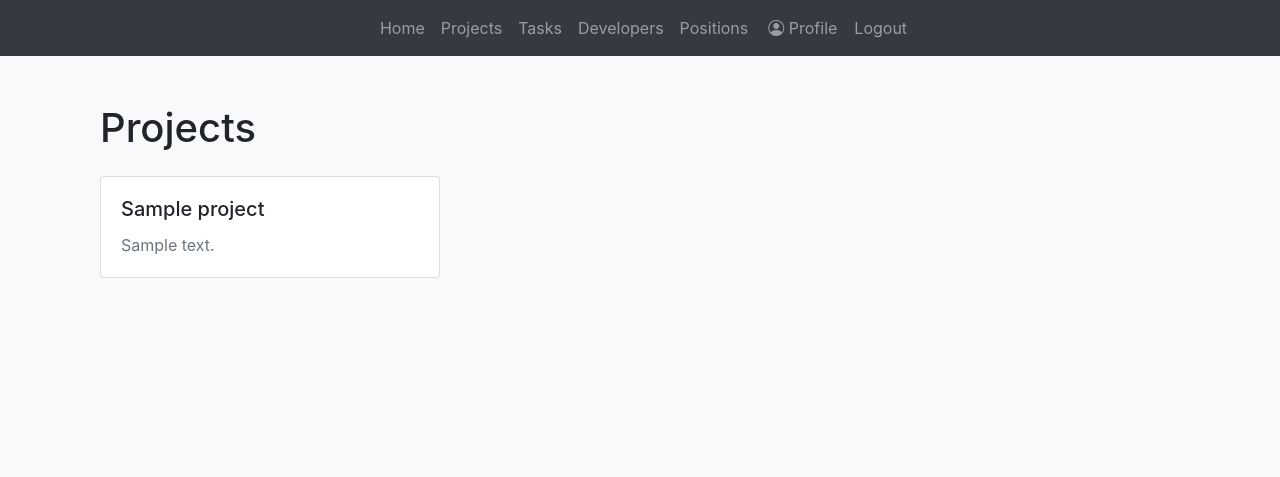
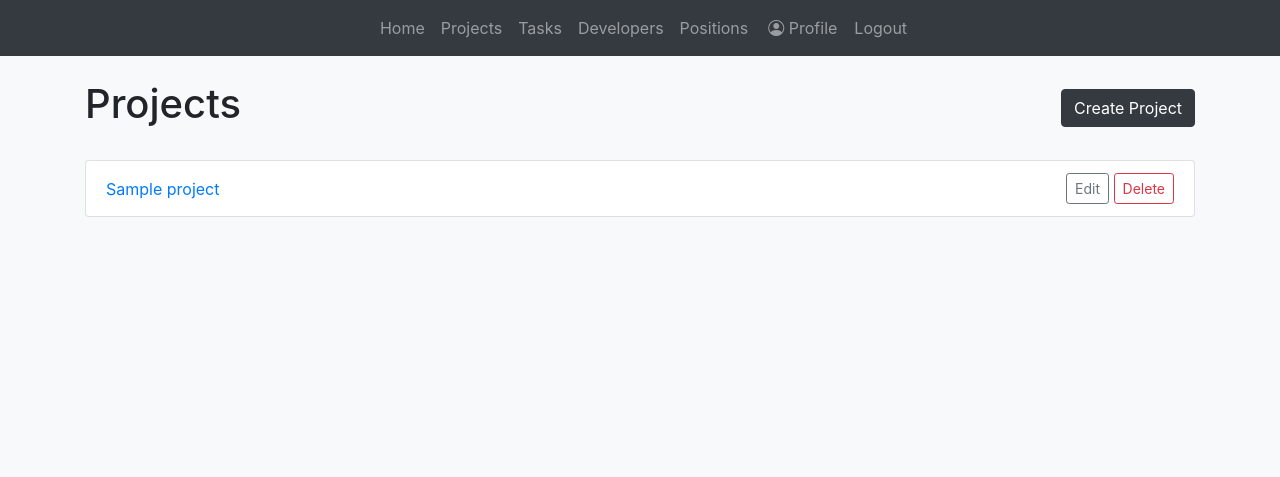
Before and after one commit to grimm60832-ops/django-task-tracker, a Django app: page /projects/ in a window 1280 px wide. Shown: the top 477 px of the page. Run offline with Django 5.2, Linux system fonts and the light colour scheme; a user stored in the database is signed in; tables that the repository leaves empty hold one stand-in row (values such as "Sample post").

Commit message:
full CRUD and detail view for projects

```diff
--- a/catalog/urls.py
+++ b/catalog/urls.py
@@ -8,7 +8,11 @@ from catalog.views import (
     TaskListView,
     RegistrationView,
     DeveloperUpdateView,
-    CustomLogoutView
+    CustomLogoutView,
+    ProjectCreateView,
+    ProjectUpdateView,
+    ProjectDeleteView,
+    ProjectDetailView,
 )
 
 
@@ -23,5 +27,9 @@ urlpatterns = (
     path('login/', LoginView.as_view(template_name="catalog/login.html"), name="login"),
     path('logout/', CustomLogoutView.as_view(), name="logout"),
     path('register/', RegistrationView.as_view(), name="register"),
-    path("profile/", DeveloperUpdateView.as_view(), name="dev_profile"),
+    path('profile/', DeveloperUpdateView.as_view(), name="dev_profile"),
+    path('project/create/', ProjectCreateView.as_view(), name="project-create"),
+    path('project/update/<int:pk>/', ProjectUpdateView.as_view(), name="project-update"),
+    path('project/delete/<int:pk>/', ProjectDeleteView.as_view(), name="project-delete"),
+    path('project/detail/<int:pk>/', ProjectDetailView.as_view(), name="project-detail"),
 )
--- a/catalog/views.py
+++ b/catalog/views.py
@@ -1,4 +1,10 @@
-from django.views.generic import TemplateView, ListView, UpdateView
+from django.views.generic import (
+    TemplateView,
+    ListView,
+    UpdateView,
+    CreateView,
+    DeleteView,
+)
 from django.views import generic
 from django.contrib.auth.mixins import LoginRequiredMixin
 from django.contrib.auth.views import LogoutView as AuthLogoutView
@@ -23,9 +29,45 @@ class IndexView(TemplateView):
         return context
 
 
+class ProjectCreateView(LoginRequiredMixin, CreateView):
+    model = Project
+    fields = ["name", "description"]
+    template_name = "catalog/project_form.html"
+    success_url = reverse_lazy("catalog:projects")
+
+    def form_valid(self, form):
+        messages.success(self.request, "Successfully created a new project.")
+        return super().form_valid(form)
+
+
+class ProjectUpdateView(LoginRequiredMixin, UpdateView):
+    model = Project
+    fields = ["name", "description"]
+    template_name = "catalog/project_form.html"
+    success_url = reverse_lazy("catalog:projects")
+
+    def form_valid(self, form):
+        messages.success(self.request, "Successfully updated your project.")
+        return super().form_valid(form)
+
+
+class ProjectDeleteView(LoginRequiredMixin, DeleteView):
+    model = Project
+    template_name = "catalog/project_confirm_delete.html"
+    success_url = reverse_lazy("catalog:projects")
+
+    def delete(self, request, *args, **kwargs):
+        messages.success(self.request, "Project successfully deleted.")
+        return super().delete(request, *args, **kwargs)
+
 class ProjectListView(LoginRequiredMixin, ListView):
     model = Project
     template_name = "catalog/project_list.html"
+
+
+class ProjectDetailView(LoginRequiredMixin, DeleteView):
+    model = Project
+    template_name = "catalog/project_delete.html"
 
 
 class DeveloperListView(LoginRequiredMixin, ListView):
--- a/templates/catalog/project_list.html
+++ b/templates/catalog/project_list.html
@@ -1,26 +1,22 @@
 {% extends "catalog/base.html" %}
 
 {% block content %}
-<div class="container mt-4">
-  <h1 class="mb-4">Projects</h1>
+<div class="d-flex justify-content-between align-items-center mb-4">
+  <h1>Projects</h1>
+  <a href="{% url 'catalog:project-create' %}" class="btn btn-dark">Create Project</a>
+</div>
 
-  <div class="row">
-    {% for project in project_list %}
-      <div class="col-md-4 mb-3">
-        <div class="card">
-          <div class="card-body">
-            <h5 class="card-title">{{ project.name }}</h5>
-            <p class="card-text text-muted">{{ project.description|default:"No description" }}</p>
-          </div>
-        </div>
+<ul class="list-group">
+  {% for project in project_list %}
+    <li class="list-group-item d-flex justify-content-between align-items-center">
+      <a href="{% url 'catalog:project-detail' project.pk %}">{{ project.name }}</a>
+      <div>
+        <a href="{% url 'catalog:project-update' project.pk %}" class="btn btn-sm btn-outline-secondary">Edit</a>
+        <a href="{% url 'catalog:project-delete' project.pk %}" class="btn btn-sm btn-outline-danger">Delete</a>
       </div>
-    {% empty %}
-      <div class="col-12">
-        <div class="alert alert-secondary" role="alert">
-          No projects found.
-        </div>
-      </div>
-    {% endfor %}
-  </div>
-</div>
+    </li>
+  {% empty %}
+    <p class="text-muted">No projects found.</p>
+  {% endfor %}
+</ul>
 {% endblock %}
```
Also changed, not shown: templates/catalog/project_confirm_delete.html (added, +17 -0 lines), templates/catalog/project_detail.html (added, +31 -0 lines), templates/catalog/project_form.html (added, +17 -0 lines).
